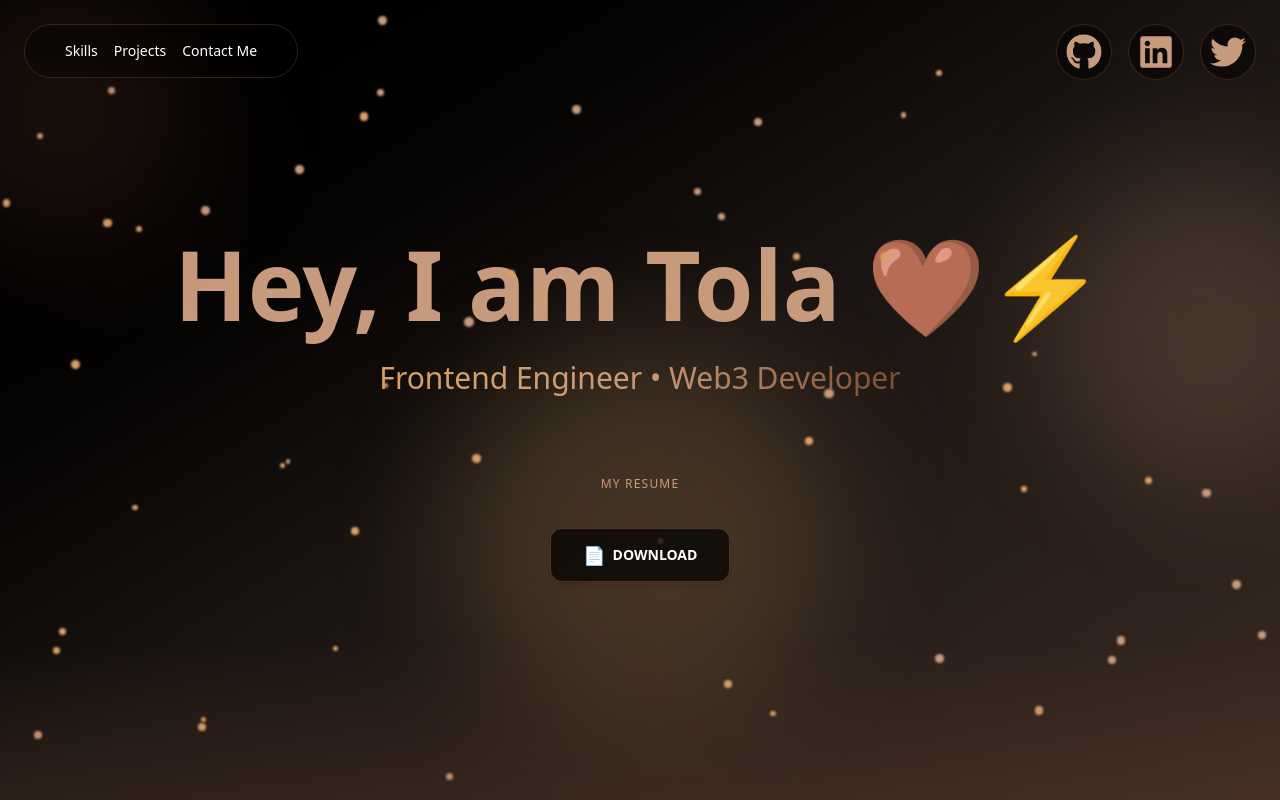
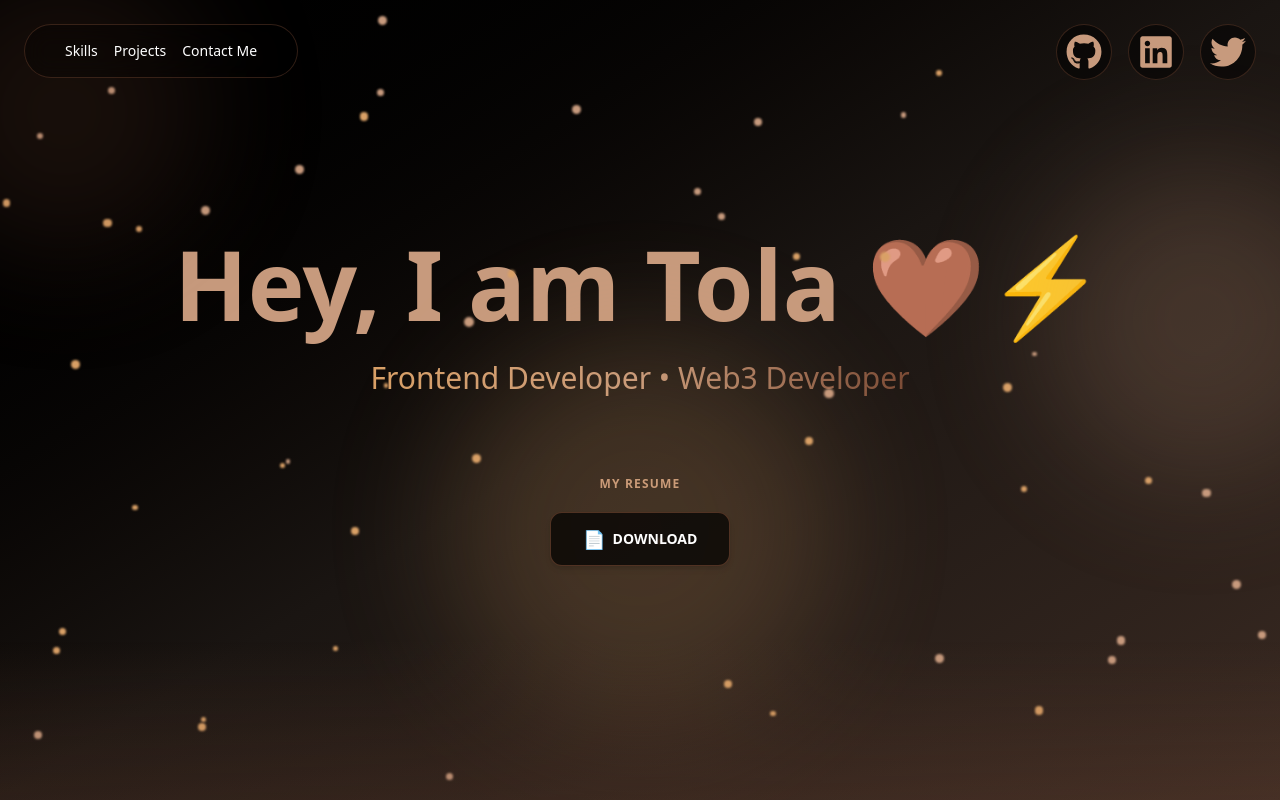
Before and after one commit to TolaMaryAnn/Tola-s_Portfolio, a React (Vite) app: page /home in a window 1280 px wide. Built offline with nearby package versions, Linux system fonts and the light colour scheme.

Commit message:
happy new month

```diff
--- a/index.html
+++ b/index.html
@@ -10,7 +10,7 @@
       rel="stylesheet"
     />
     <meta name="viewport" content="width=device-width, initial-scale=1.0" />
-    <title>FrontEnd Engineer</title>
+    <title>FrontEnd Developer</title>
   </head>
   <body>
     <div id="root"></div>
--- a/src/Components/Intro.tsx
+++ b/src/Components/Intro.tsx
@@ -166,12 +166,12 @@ const Intro: React.FC = () => {
           {displayText}
         </h1>
 
-        <p className="text-xl md:text-3xl  mt-4 bg-gradient-to-r from-[#D9A066] via-[#C79A7D] to-[#7B4B35] bg-clip-text text-transparent">
-          Frontend Engineer • Web3 Developer
+        <p className="text-[1.2rem] md:text-3xl  mt-4 bg-gradient-to-r from-[#D9A066] via-[#C79A7D] to-[#7B4B35] bg-clip-text text-transparent">
+          Frontend Developer • Web3 Developer
         </p>
 
         <div className="lg:mt-20 mt-20">
-          <p className="text-xs tracking-widest text-[#C79A7D] mb-3">
+          <p className="text-xs font-extrabold tracking-widest text-[#C79A7D] mb-3">
             MY RESUME
           </p>
           <a
@@ -181,7 +181,7 @@ const Intro: React.FC = () => {
             rel="noopener noreferrer"
             className="
     relative z-50 pointer-events-auto
-    mt-6 px-8 py-3 bg-black/70 border border-[#7B4B35]/60 rounded-xl
+    mt-2 px-8 py-3 bg-black/70 border border-[#7B4B35]/60 rounded-xl
     text-white font-semibold text-sm
     inline-flex items-center gap-2 justify-center
 
--- a/src/pages/SplashPage.tsx
+++ b/src/pages/SplashPage.tsx
@@ -193,13 +193,13 @@ const SplashPage: React.FC = () => {
           to="/home"
           className="inline-flex items-center px-5 py-3 bg-gradient-to-r
       from-[#7B4B35] to-[#C79A7D] text-gray-200 text-sm md:text-base
-      font-semibold rounded-full shadow-lg hover:shadow-xl
+      font-semibold rounded-full shadow-lg hover:shadow-xl uppercase
       transition-all duration-300"
         >
           <span className="mr-2 inline-block animate-bounce text-[#D9A066]">
             ⤵
           </span>
-          Enter Portfolio
+          Check it out
         </Link>
       </div>
     </div>
```
